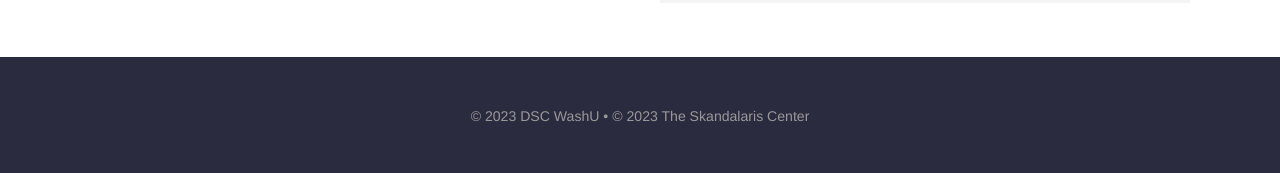
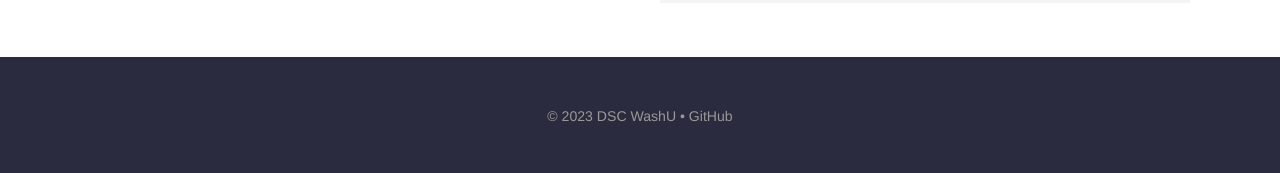
Before and after one commit to dscwashu/webstacdesignathon, a Jekyll site: the page built from index.html, in a window 1280 px wide. Shown: the part 1609-1782 px from the top of the page. Built offline with Jekyll 4.4.1, drawn with Linux system fonts in a browser that asks for light colours; the list of posts is cut into pages by our own code.

Commit message:
Change footer to link to GitHub

```diff
--- a/_layouts/default.html
+++ b/_layouts/default.html
@@ -44,7 +44,7 @@
 					</ul>
 					{% endfor %}
 				</div>
-				<p class="copyright">&copy; {{ site.time | date: '%Y' }} DSC WashU • &copy; {{ site.time | date: '%Y' }} The Skandalaris Center</p>
+				<p class="copyright">&copy; {{ site.time | date: '%Y' }} DSC WashU • <a href="https://github.com/dscwashu/webstacdesignathon">GitHub</a></p>
 			</div>
 		</footer>
 		<script>
```
